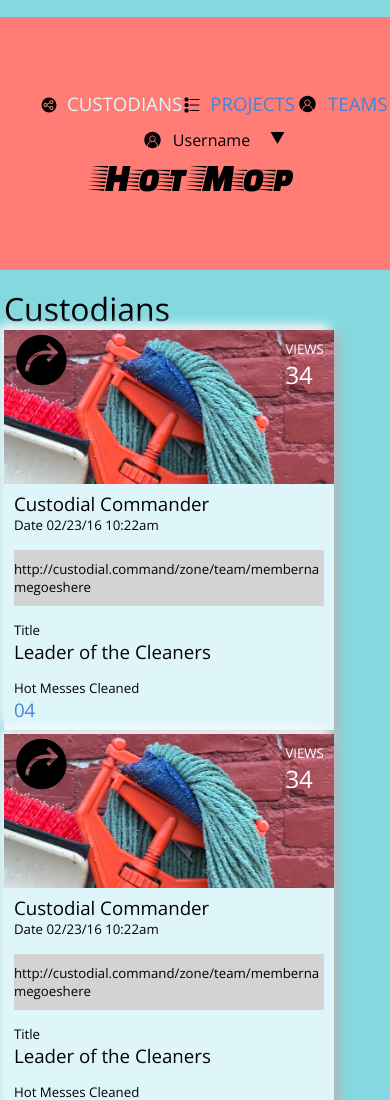
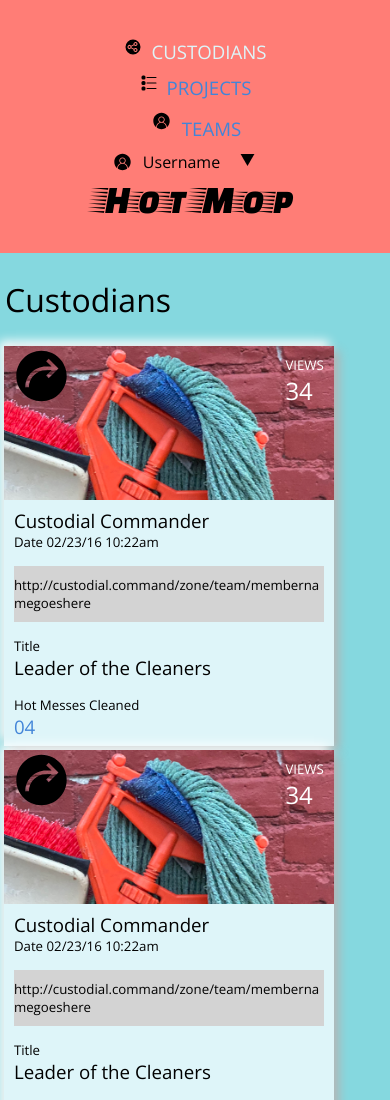
Before and after one commit to justincanthony/static-comp-challenge, a website: page index.html in a window 390 px wide. Shown: the top 1100 px of the page. Drawn offline with nearby package versions, Linux system fonts and the light colour scheme.

Commit message:
Update css style

```diff
--- a/styles.css
+++ b/styles.css
@@ -9,11 +9,15 @@
 body {
   background-color: rgb(133,216,223);
   font-family: Arial;
+  /* background: var(#222222);
+  color: var(#222222); */
 }
 
 h1 {
   font-weight: 75;
-  margin-left: 1%;
+  margin-left: 5px;
+  margin-top: 25px;
+  margin-bottom: 25px;
 }
 
 h2 {
@@ -83,7 +87,7 @@ nav .icon {
 .admin-menu-text{
 display: flex;
 align-items: center;
-margin-left: 60px;
+/* margin-left: 60px; */
 }
 
 .drop-icon {
@@ -211,8 +215,6 @@ NEED TO CREATE MEDIA QUERIES FOR DIFFERENT SCREEN SIZES
     align-items: center;
     justify-content: center;
     text-align: center;
-    margin-top: 2vh;
-    margin-bottom: 2vh;
     height: 30vh;
     width: 100%;
     overflow: auto;
@@ -237,19 +239,32 @@ NEED TO CREATE MEDIA QUERIES FOR DIFFERENT SCREEN SIZES
   }
 
   li {
+    display: block;
     width: 100%;
-  }
-}
-
-/* @media screen and (min-width: 800px) {
-  body {
-    display: grid;
   }
 
   nav {
+    width: 100%;
+    color: rgb(66,133,216);
   }
 
-  main {
+  ul {
+    display: flex;
+    flex-direction: column;
+    list-style: none;
+    align-items: center;
+    padding-left: 0px;
+    }
+}
 
+@media screen and (max-width: 800px) {
+
+  nav {
+    margin: none;
+    width: 100%;
   }
-} */
+
+  ul {
+    padding-left: 0px;
+    }
+}
```
